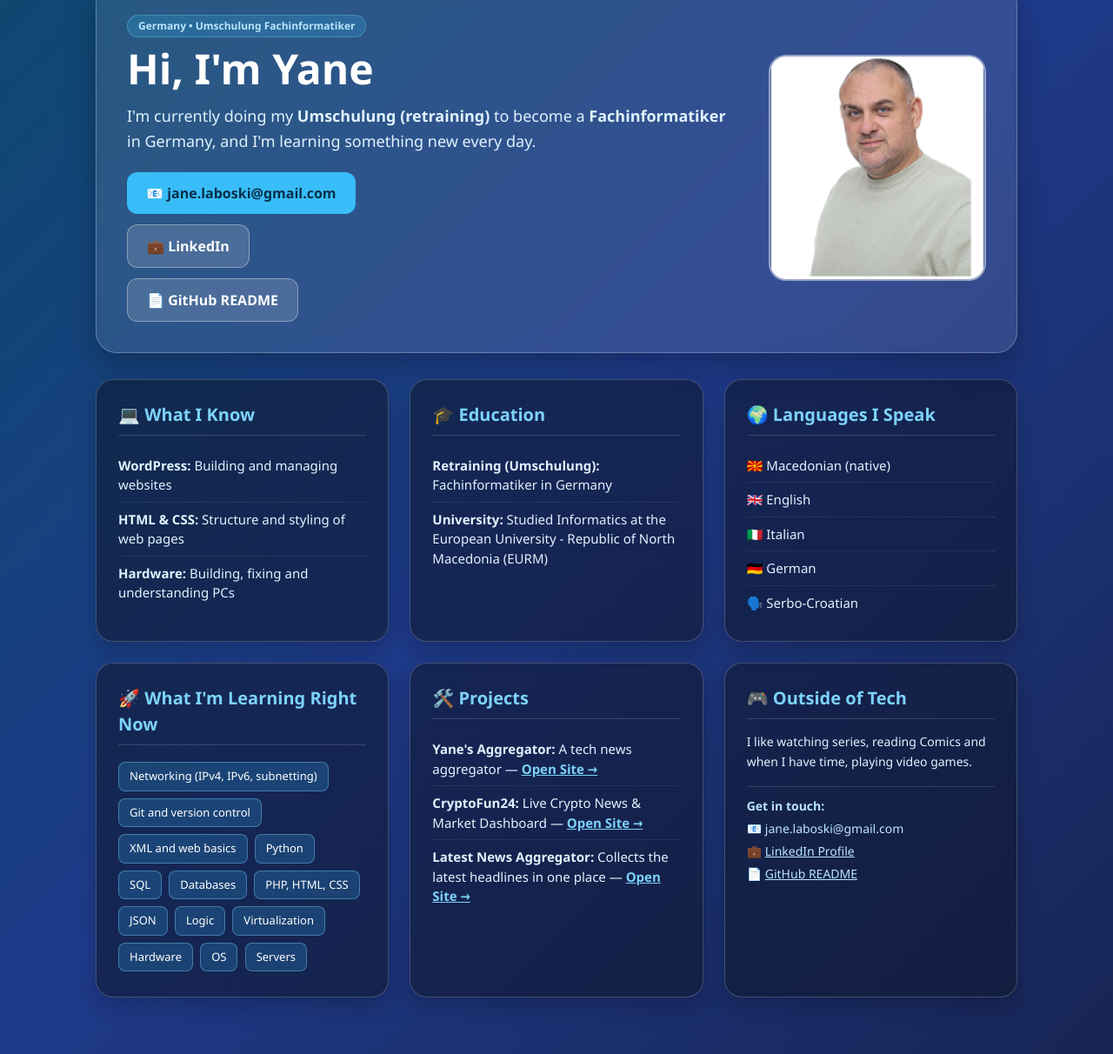
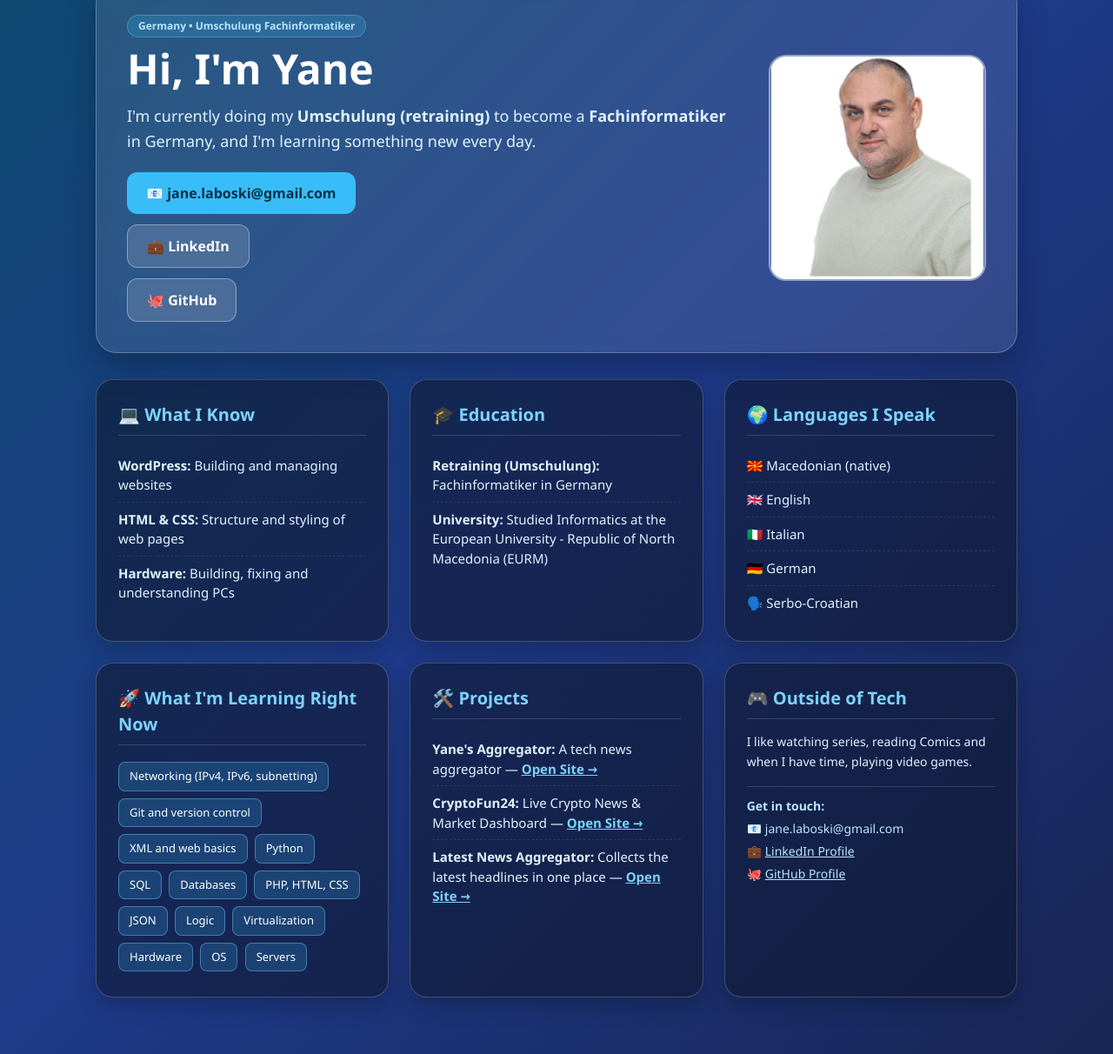
Before and after one commit to servicecs/servicesc, a plain HTML site: page index.html in a window 1280 px wide. Shown: the part 121-1333 px from the top of the page at 87% size. Drawn offline with nearby package versions, Linux system fonts and the light colour scheme.

Commit message:
Update index.html

```diff
--- a/index.html
+++ b/index.html
@@ -190,7 +190,7 @@
 
     <div class="glaven-kontejner">
 
-        <!-- ГОРЕН БЛОК: Текст лево (мејлот горе, LinkedIn и GitHub README под него), Слика десно -->
+        <!-- ГОРЕН БЛОК: Текст лево (мејлот горе, LinkedIn и GitHub под него), Слика десно -->
         <section class="hero-blok">
             <div class="hero-tekst">
                 <span class="inline-block bg-sky-400/20 text-sky-200 text-xs font-semibold px-3 py-1 rounded-full mb-3 border border-sky-300/30">
@@ -203,7 +203,7 @@
                     I'm currently doing my <strong>Umschulung (retraining)</strong> to become a <strong>Fachinformatiker</strong> in Germany, and I'm learning something new every day.
                 </p>
 
-                <!-- Мејлот горе, а LinkedIn и GitHub README под него -->
+                <!-- Мејлот горе, а LinkedIn и GitHub под него -->
                 <div class="flex flex-col items-start gap-3 mt-5">
                     <a href="mailto:jane.laboski@gmail.com" class="kontakt-kopce">
                         📧 jane.laboski@gmail.com
@@ -211,8 +211,8 @@
                     <a href="https://www.linkedin.com/in/yane-laboski-63569b6?utm_source=share_via&utm_content=profile&utm_medium=member_android" target="_blank" rel="noopener noreferrer" class="sekundarno-kopce">
                         💼 LinkedIn
                     </a>
-                    <a href="https://github.com/servicecs/servicesc#readme" target="_blank" rel="noopener noreferrer" class="sekundarno-kopce">
-                        📄 GitHub README
+                    <a href="https://github.com/servicecs" target="_blank" rel="noopener noreferrer" class="sekundarno-kopce">
+                        🐙 GitHub
                     </a>
                 </div>
             </div>
@@ -309,7 +309,7 @@
                         💼 <a href="https://www.linkedin.com/in/yane-laboski-63569b6?utm_source=share_via&utm_content=profile&utm_medium=member_android" target="_blank" rel="noopener noreferrer" class="underline hover:text-sky-300">LinkedIn Profile</a>
                     </div>
                     <div>
-                        📄 <a href="https://github.com/servicecs/servicesc#readme" target="_blank" rel="noopener noreferrer" class="underline hover:text-sky-300">GitHub README</a>
+                        🐙 <a href="https://github.com/servicecs" target="_blank" rel="noopener noreferrer" class="underline hover:text-sky-300">GitHub Profile</a>
                     </div>
                 </div>
             </div>
```
